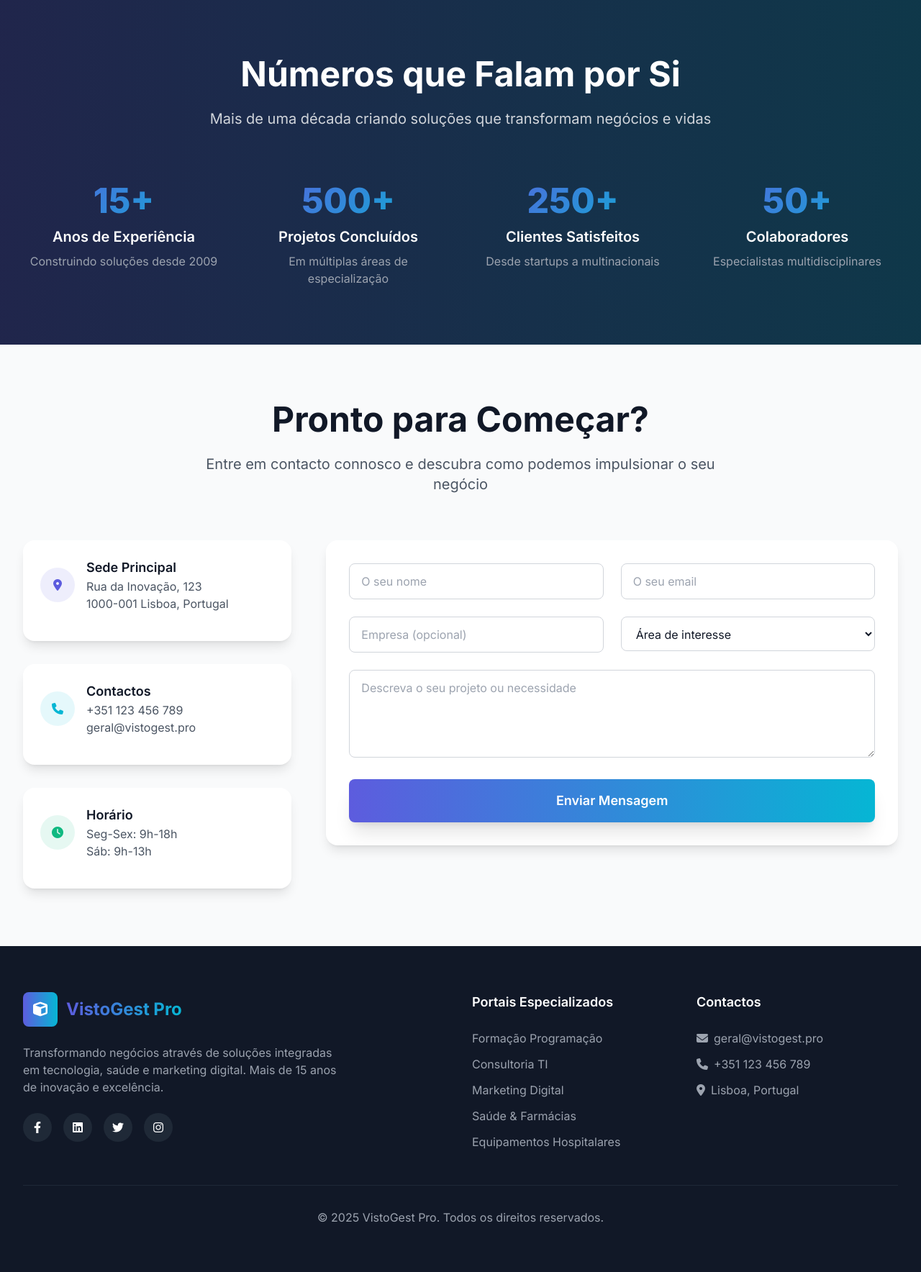
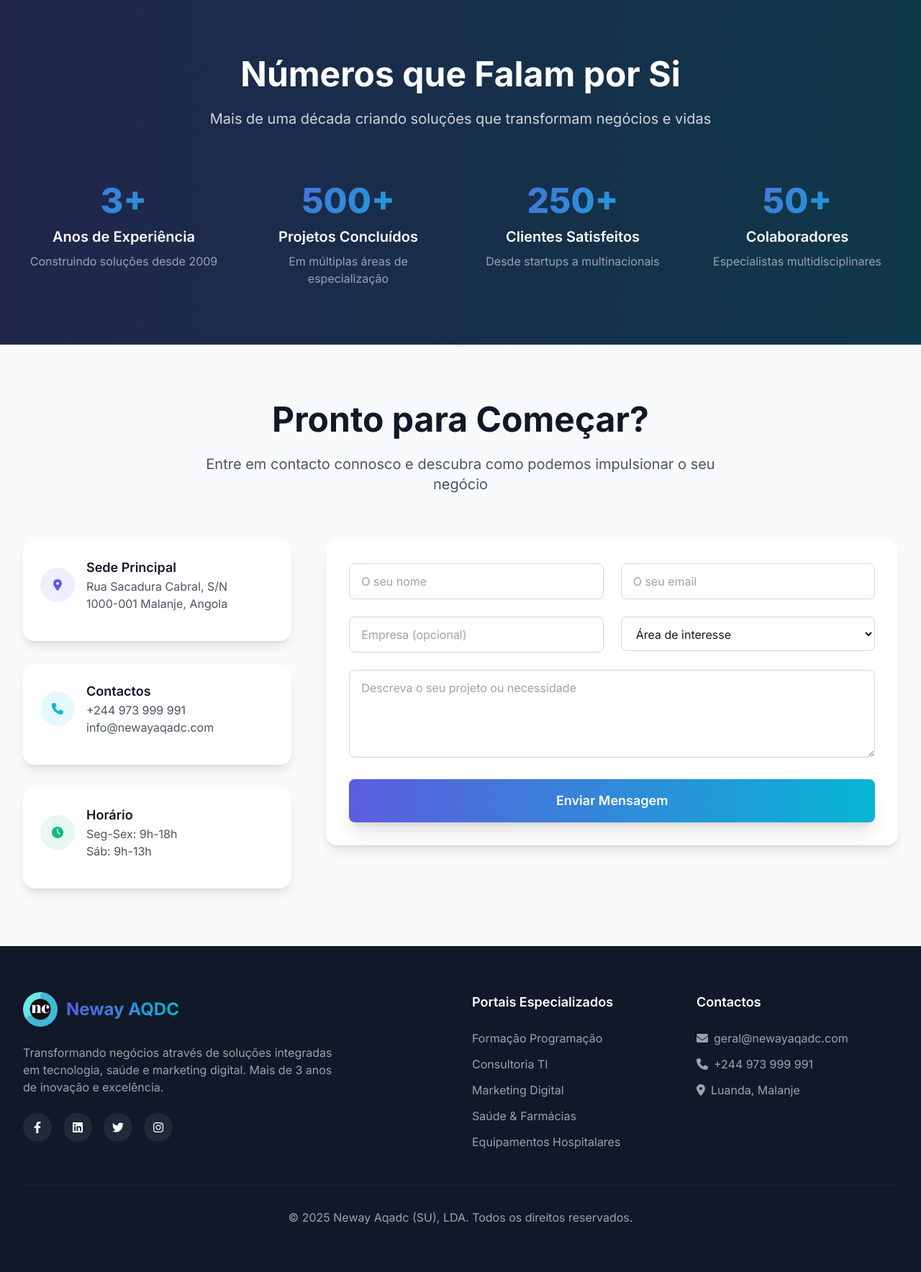
Before and after one commit to Carlospc247/newaygeral, a Django app: page / in a window 1280 px wide. Shown: the part 3027-4795 px from the top of the page at 72% size. Run offline with Django 5.2, Linux system fonts and the light colour scheme; some libraries are stand-ins or nearby versions.

Commit message:
Primeiro commit-1

```diff
--- a/core/templates/core/home.html
+++ b/core/templates/core/home.html
@@ -3,7 +3,7 @@
 <head>
     <meta charset="UTF-8">
     <meta name="viewport" content="width=device-width, initial-scale=1.0">
-    <title>VistoGest Pro - Soluções Empresariais Integradas</title>
+    <title>NEWAY  AQADC - Soluções Empresariais Integradas</title>
     <script src="https://cdn.tailwindcss.com"></script>
     <link href="https://cdnjs.cloudflare.com/ajax/libs/font-awesome/6.4.0/css/all.min.css" rel="stylesheet">
     <script>
@@ -153,10 +153,10 @@
             <div class="flex justify-between items-center h-16">
                 <div class="flex items-center">
                     <div class="flex-shrink-0 flex items-center">
-                        <div class="w-10 h-10 bg-gradient-to-r from-primary to-accent rounded-lg flex items-center justify-center mr-3">
-                            <i class="fas fa-cube text-white text-xl"></i>
+                        <div class="w-12 h-15  from-primary to-accent rounded-lg flex items-center justify-center mr-3">
+                            <img src="img/logo.png" alt="logotipo">
                         </div>
-                        <span class="text-2xl font-bold bg-gradient-to-r from-primary to-accent bg-clip-text text-transparent">VistoGest Pro</span>
+                        <span class="text-2xl font-bold bg-gradient-to-r from-primary to-accent bg-clip-text text-transparent">Neway AQADC</span>
                     </div>
                 </div>
 
@@ -201,8 +201,8 @@
 
         <div class="relative z-10 text-center px-4 sm:px-6 lg:px-8 max-w-5xl mx-auto">
             <h1 class="text-5xl md:text-7xl lg:text-8xl font-black text-white mb-6 fade-in">
-                <span class="block">VistoGest</span>
-                <span class="block bg-gradient-to-r from-accent to-white bg-clip-text text-transparent">Pro</span>
+                <span class="block">Neway</span>
+                <span class="block bg-gradient-to-r from-accent to-white bg-clip-text text-transparent">AQDC</span>
             </h1>
             <p class="text-xl md:text-2xl lg:text-3xl text-gray-200 mb-8 fade-in font-light leading-relaxed" style="animation-delay: 0.2s;">
                 Soluções empresariais integradas para impulsionar o seu negócio em <strong>múltiplas frentes</strong>
@@ -248,7 +248,7 @@
                         <li class="flex items-center"><i class="fas fa-check mr-3"></i> Certificação Incluída</li>
                     </ul>
                     <div class="flex items-center justify-between">
-                        <span class="text-2xl font-bold">Aceder Portal</span>
+                        <span class="text-2xl font-bold">Aceder ao  Portal</span>
                         <i class="fas fa-arrow-right text-2xl"></i>
                     </div>
                 </div>
@@ -368,10 +368,10 @@
                 <div class="fade-in">
                     <h2 class="text-4xl md:text-5xl font-bold mb-6">Quem Somos</h2>
                     <p class="text-xl text-gray-600 dark:text-gray-400 mb-8 leading-relaxed">
-                        A <strong>VistoGest Pro</strong> é mais do que uma empresa de tecnologia. Somos um ecossistema completo de soluções empresariais que abrange desde a formação tecnológica até aos cuidados de saúde.
+                        A <strong>NEWAY AQADC</strong> é mais do que uma empresa de tecnologia. Somos um ecossistema completo de soluções empresariais que abrange desde a formação tecnológica até aos cuidados de saúde.
                     </p>
                     <p class="text-lg text-gray-600 dark:text-gray-400 mb-8 leading-relaxed">
-                        Com mais de <strong>15 anos de experiência</strong>, desenvolvemos expertise em múltiplas áreas, permitindo-nos oferecer soluções integradas e personalizadas para empresas de todos os tamanhos.
+                        Com mais de <strong>3 anos de experiência</strong>, desenvolvemos expertise em múltiplas áreas, permitindo-nos oferecer soluções integradas e personalizadas para empresas de todos os tamanhos.
                     </p>
 
                     <div class="space-y-4">
@@ -452,7 +452,7 @@
 
             <div class="grid grid-cols-1 md:grid-cols-2 lg:grid-cols-4 gap-8">
                 <div class="text-center fade-in">
-                    <div class="stat-counter" data-target="15">0</div>
+                    <div class="stat-counter" data-target="3">0</div>
                     <p class="text-xl font-semibold mb-2">Anos de Experiência</p>
                     <p class="text-gray-400">Construindo soluções desde 2009</p>
                 </div>
@@ -498,7 +498,7 @@
                             </div>
                             <div>
                                 <h3 class="font-semibold text-lg">Sede Principal</h3>
-                                <p class="text-gray-600 dark:text-gray-400">Rua da Inovação, 123<br>1000-001 Lisboa, Portugal</p>
+                                <p class="text-gray-600 dark:text-gray-400">Rua Sacadura Cabral, S/N<br>1000-001 Malanje, Angola</p>
                             </div>
                         </div>
                     </div>
@@ -510,7 +510,7 @@
                             </div>
                             <div>
                                 <h3 class="font-semibold text-lg">Contactos</h3>
-                                <p class="text-gray-600 dark:text-gray-400">+351 123 456 789<br>geral@vistogest.pro</p>
+                                <p class="text-gray-600 dark:text-gray-400">+244 973 999 991<br>info@newayaqadc.com</p>
                             </div>
                         </div>
                     </div>
@@ -578,13 +578,13 @@
             <div class="grid grid-cols-1 md:grid-cols-2 lg:grid-cols-4 gap-8">
                 <div class="lg:col-span-2">
                     <div class="flex items-center mb-6">
-                        <div class="w-12 h-12 bg-gradient-to-r from-primary to-accent rounded-lg flex items-center justify-center mr-3">
-                            <i class="fas fa-cube text-white text-xl"></i>
+                        <div class="w-12 h-12 from-primary to-accent rounded-lg flex items-center justify-center mr-3">
+                            <img src="logo.png" alt="logotipo">
                         </div>
-                        <span class="text-2xl font-bold bg-gradient-to-r from-primary to-accent bg-clip-text text-transparent">VistoGest Pro</span>
+                        <span class="text-2xl font-bold bg-gradient-to-r from-primary to-accent bg-clip-text text-transparent">Neway AQDC</span>
                     </div>
                     <p class="text-gray-400 mb-6 max-w-md">
-                        Transformando negócios através de soluções integradas em tecnologia, saúde e marketing digital. Mais de 15 anos de inovação e excelência.
+                        Transformando negócios através de soluções integradas em tecnologia, saúde e marketing digital. Mais de 3 anos de inovação e excelência.
                     </p>
 
                     <div class="flex space-x-4">
@@ -619,22 +619,22 @@
                     <ul class="space-y-3 text-gray-400">
                         <li class="flex items-center">
                             <i class="fas fa-envelope mr-2"></i>
-                            <span>geral@vistogest.pro</span>
+                            <span>geral@newayaqadc.com</span>
                         </li>
                         <li class="flex items-center">
                             <i class="fas fa-phone mr-2"></i>
-                            <span>+351 123 456 789</span>
+                            <span>+244 973 999 991</span>
                         </li>
                         <li class="flex items-center">
                             <i class="fas fa-map-marker-alt mr-2"></i>
-                            <span>Lisboa, Portugal</span>
+                            <span>Luanda, Malanje</span>
                         </li>
                     </ul>
                 </div>
             </div>
 
             <div class="border-t border-gray-800 mt-12 pt-8 text-center text-gray-400">
-                <p>&copy; 2025 VistoGest Pro. Todos os direitos reservados.</p>
+                <p>&copy; 2025 Neway Aqadc (SU), LDA. Todos os direitos reservados.</p>
             </div>
         </div>
     </footer>
```
Also changed, not shown: static/img/logo.png (added).
